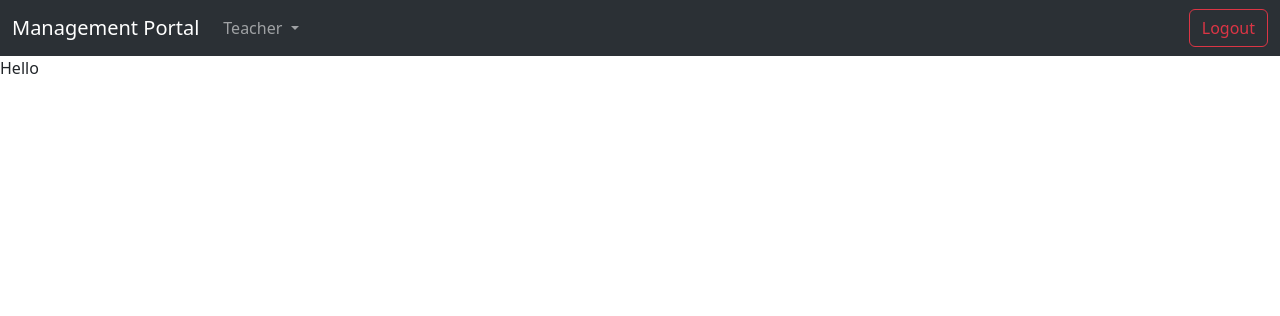
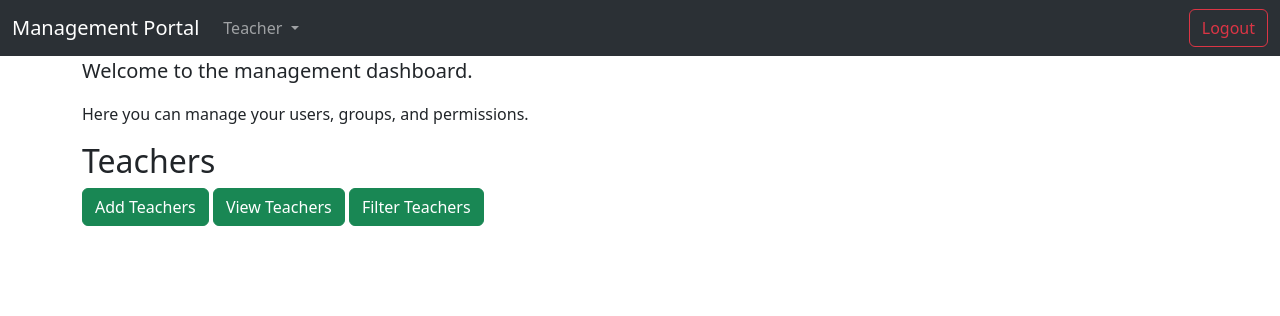
Before and after one commit to ashwin3082002/management, a Django app: page /dashboard in a window 1280 px wide. Shown: the top 316 px of the page. Run offline with Django 4.2, Linux system fonts and the light colour scheme; the visitor is signed in with stand-in values (Sample User, id 1); some libraries are stand-ins or nearby versions.

Commit message:
added a basic home page

```diff
--- a/static/img/sam.txt
+++ /dev/null
@@ -1 +0,0 @@
-Hello World
--- a/templates/dashboard/dashboard.html
+++ b/templates/dashboard/dashboard.html
@@ -3,5 +3,21 @@
 {% block dashboard_title %}Management Dashboard{% endblock dashboard_title %}
 
 {% block dashboard_body %}
-Hello
+<div class="container" style="margin-top=20px;">
+    <div class="row">
+        <div class="col-md-12">
+            <p class="lead">Welcome to the management dashboard.</p>
+            <p>Here you can manage your users, groups, and permissions.</p>
+        </div>
+        <h2>Teachers</h2>
+        <div class="container-fluid">
+            <a href="{% url "teacher_add" %}" style="text-decoration:none; color:white;"><button type="button"  class="btn btn-success">Add Teachers</button></a>
+
+            <a href="{% url "teacher_view" %}" style="text-decoration:none; color:white;"><button type="button"  class="btn btn-success">View Teachers</button></a>
+
+
+            <a href="{% url "teacher_filterview" %}" style="text-decoration:none; color:white;"><button type="button"  class="btn btn-success">Filter Teachers</button></a>
+
+        </div>
+    </div>
 {% endblock dashboard_body %}
```
